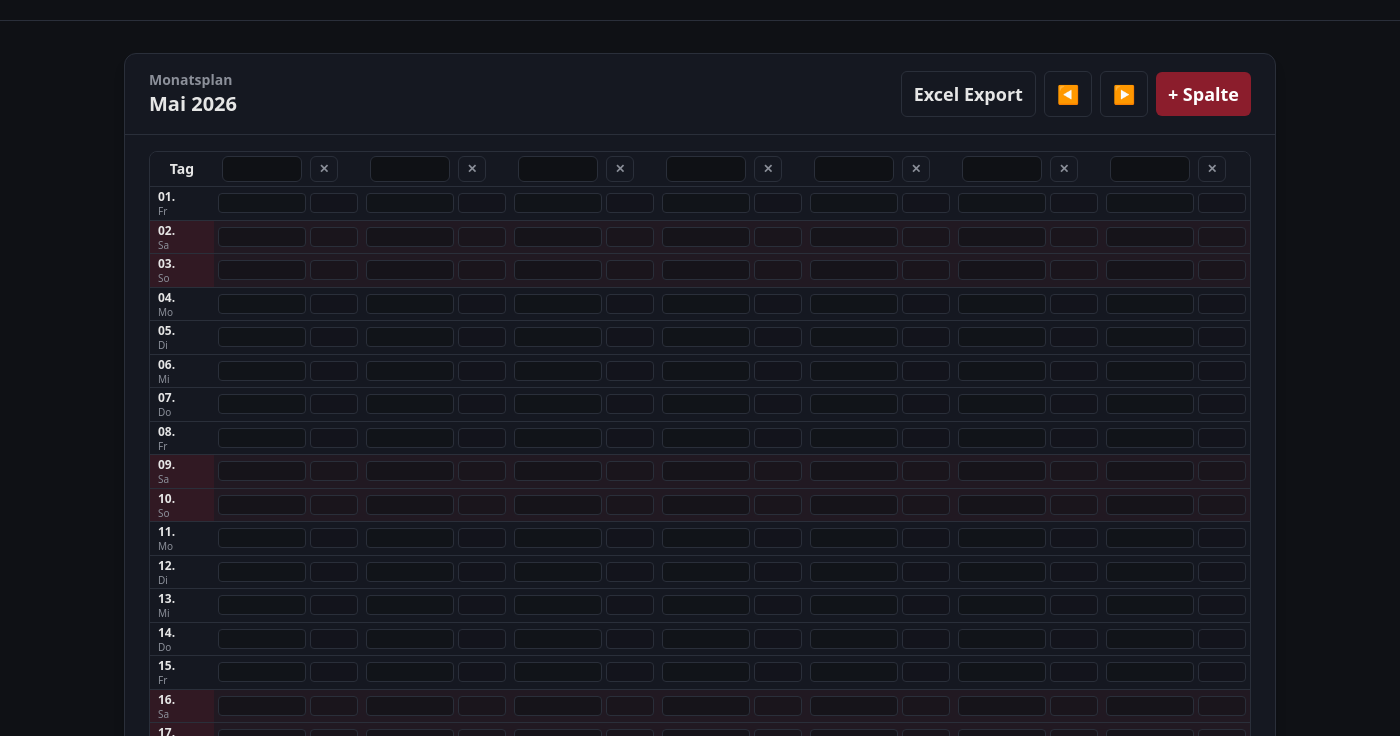
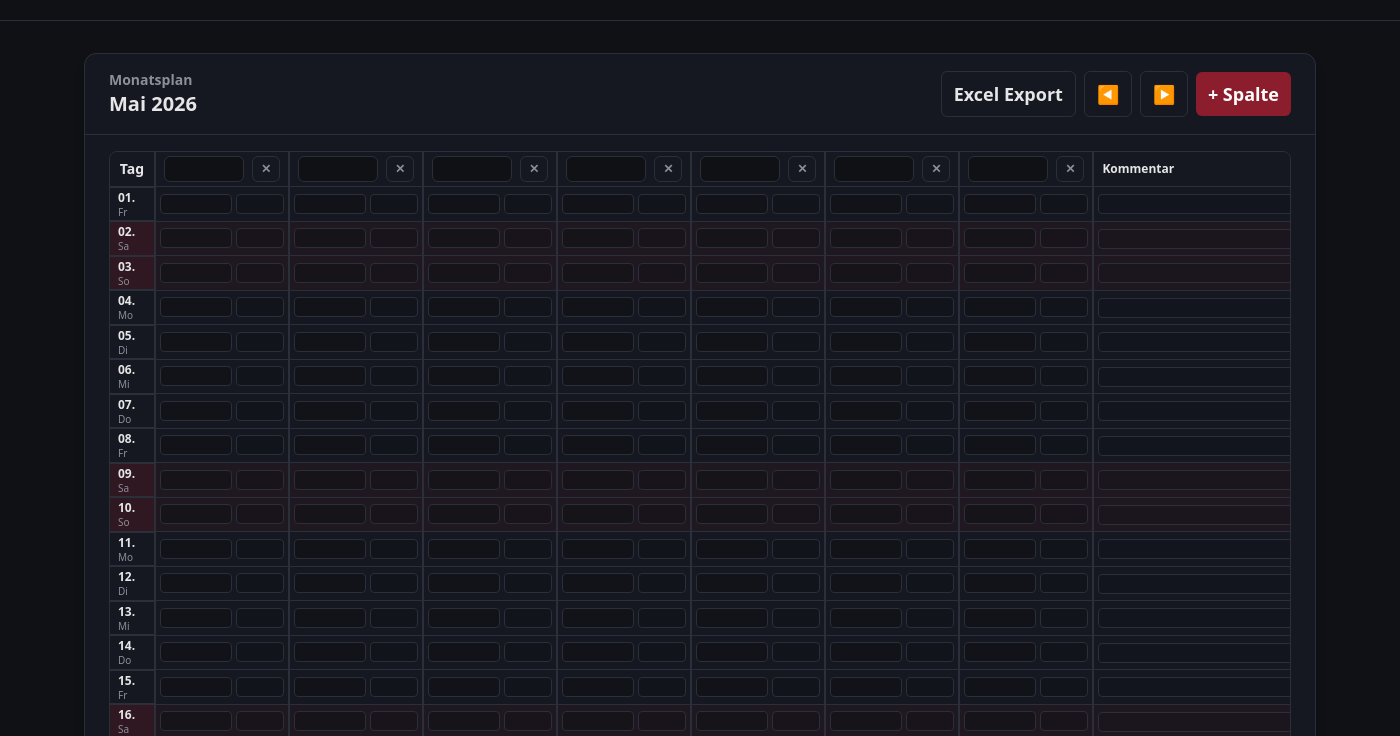
Before and after one commit to Aaronreitz/NOXUS-TEAMPLAN, an Electron app: page index.html in a window 1400 px wide. Shown: the part 64-800 px from the top of the page. Drawn offline with nearby package versions, Linux system fonts and the light colour scheme; files that its build step writes are made by us from their sources.

Commit message:
feat: Soll/RB export, X zählt als Tag, Dienstplan-Export, Kommentarspalte, Refactoring

```diff
--- a/electron/main.js
+++ b/electron/main.js
@@ -1,4 +1,4 @@
-const { app, BrowserWindow } = require('electron')
+const { app, BrowserWindow, globalShortcut } = require('electron')
 const path = require('path')
 
 function createWindow() {
@@ -13,6 +13,13 @@ function createWindow() {
   })
 
   win.loadFile(path.join(__dirname, '../index.html'))
+
+  win.webContents.on('before-input-event', (event, input) => {
+    if (!input.control) return
+    if (input.key === '=' || input.key === '+') { win.webContents.setZoomLevel(win.webContents.getZoomLevel() + 0.5); event.preventDefault() }
+    if (input.key === '-') { win.webContents.setZoomLevel(win.webContents.getZoomLevel() - 0.5); event.preventDefault() }
+    if (input.key === '0') { win.webContents.setZoomLevel(0); event.preventDefault() }
+  })
 }
 
 app.whenReady().then(createWindow)
--- a/index.html
+++ b/index.html
@@ -17,7 +17,7 @@
       <div class="row gap-y-6">
         <section class="col col-12">
           <div class="flex justify-center">
-            <div class="w-full max-w-6xl">
+            <div class="w-full max-w-[1600px]">
               <!-- Card: Plan -->
               <div class="card">
                 <div class="card-header flex items-center justify-between">
--- a/src/js/events.js
+++ b/src/js/events.js
@@ -16,16 +16,19 @@ export function wireEvents(dom) {
       ? e.target
       : e.target.closest("td")?.querySelector("input[data-code]") ?? e.target.closest("td")?.querySelector("input");
     if (!input) { _pendingFocus = null; return; }
-    const codeKey  = input.getAttribute("data-code");
-    const hoursKey = input.getAttribute("data-hours");
-    const sollKey  = input.getAttribute("data-soll");
+    const codeKey    = input.getAttribute("data-code");
+    const hoursKey   = input.getAttribute("data-hours");
+    const sollKey    = input.getAttribute("data-soll");
+    const commentKey = input.getAttribute("data-comment");
     _pendingFocus = codeKey
-      ? { attr: "data-code",  key: codeKey }
+      ? { attr: "data-code",    key: codeKey }
       : hoursKey
-        ? { attr: "data-hours", key: hoursKey }
+        ? { attr: "data-hours",  key: hoursKey }
         : sollKey
           ? { attr: "data-soll", key: sollKey }
-          : null;
+          : commentKey
+            ? { attr: "data-comment", key: commentKey }
+            : null;
   });
   dom.addColBtn.addEventListener("click", () => {
     appState.columns.push({ id: nextColumnId(), title: "Neu" });
@@ -140,6 +143,16 @@ export function wireEvents(dom) {
       if (newSoll === (col.soll ?? "")) return;
       col.soll = newSoll;
       saveState();
+      return;
+    }
+
+    const commentKey = t.getAttribute?.("data-comment");
+    if (commentKey) {
+      const newVal = t.value;
+      if (newVal === (appState.comments[commentKey] ?? "")) return;
+      if (newVal === "") delete appState.comments[commentKey];
+      else appState.comments[commentKey] = newVal;
+      saveState();
     }
   });
 }
--- a/src/js/exportExcel.js
+++ b/src/js/exportExcel.js
@@ -34,7 +34,7 @@ export function exportToExcel() {
       const cell = appState.cells?.[dk]?.[column.id];
       const code = effectiveCode(dk, column.id).trim();
 
-      if (code !== "") sumDaysByColumn[column.id] += 1;
+      if (code !== "" && !/^-+$/.test(code)) sumDaysByColumn[column.id] += 1;
 
       if (cell) {
         const hoursNumber = Number(String(cell.hours ?? "").replace(",", "."));
@@ -48,7 +48,7 @@ export function exportToExcel() {
       row.push(code);
     }
 
-    row.push(""); // Kommentar
+    row.push(appState.comments?.[dk] ?? ""); // Kommentar
     excelRows.push(row);
   }
 
--- a/src/js/state.js
+++ b/src/js/state.js
@@ -17,6 +17,7 @@ export const appState = {
     _saved?.columns ??
     Array.from({ length: 7 }, (_, i) => ({ id: `c${i + 1}`, title: "", soll: "" })),
   cells: _saved?.cells ?? {},
+  comments: _saved?.comments ?? {},
 };
 
 export function saveState() {
@@ -27,6 +28,7 @@ export function saveState() {
       month0: appState.month0,
       columns: appState.columns,
       cells: appState.cells,
+      comments: appState.comments,
     }),
   );
 }
--- a/src/js/tableRender.js
+++ b/src/js/tableRender.js
@@ -27,11 +27,11 @@ export function renderPlanTable(dom) {
   const thead = `
     <thead>
       <tr>
-        <th class="sticky top-0 left-0 z-30 bg-noxus-panel border-b border-noxus-steel px-2 py-1 w-16">Tag</th>
+        <th class="sticky top-0 left-0 z-30 bg-noxus-panel border-b-2 border-noxus-steel px-2 py-1 w-16">Tag</th>
         ${appState.columns
           .map(
             (c) => `
-          <th class="sticky top-0 z-20 bg-noxus-panel border-b border-noxus-steel px-2 py-1 whitespace-nowrap">
+          <th class="sticky top-0 z-20 bg-noxus-panel border-b border-l-2 border-noxus-steel px-2 py-1 whitespace-nowrap">
             <div class="flex items-center gap-2">
               <input class="w-20 bg-noxus-bg border border-noxus-steel rounded-md px-2 py-1 text-xs"
                      value="${escapeHtml(c.title)}" data-coltitle="${c.id}" />
@@ -42,6 +42,7 @@ export function renderPlanTable(dom) {
         `,
           )
           .join("")}
+        <th class="sticky top-0 z-20 bg-noxus-panel border-b border-l-2 border-noxus-steel px-2 py-1 text-left text-xs font-bold" style="width:350px; min-width:350px;">Kommentar</th>
       </tr>
     </thead>
   `;
@@ -58,7 +59,7 @@ export function renderPlanTable(dom) {
 
     body += `<tr class="${rowClass}">`;
     body += `
-      <td class="sticky left-0 z-10 ${leftBg} border-b border-noxus-steel px-2 py-0.5 leading-tight">
+      <td class="sticky left-0 z-10 ${leftBg} border-b-2 border-noxus-steel px-2 py-0.5 leading-tight">
         <div class="text-xs font-semibold">${pad2(d)}.</div>
         <div class="text-[10px] text-muted">${wk}</div>
       </td>
@@ -70,7 +71,7 @@ export function renderPlanTable(dom) {
       const effCode = effectiveCode(dk, col.id);
       const hoursVal = (cell.hours ?? "") === 0 ? "0" : (cell.hours ?? "");
 
-      if (effCode !== "") sumDays[col.id] += 1;
+      if (effCode !== "" && !/^-+$/.test(effCode.trim())) sumDays[col.id] += 1;
 
       const hoursNum = Number(String(cell.hours ?? "").replace(",", "."));
       if (!Number.isNaN(hoursNum) && hoursNum > 0) sumHours[col.id] += hoursNum;
@@ -78,41 +79,54 @@ export function renderPlanTable(dom) {
       if (codeVal.trim().toUpperCase() === "N") sumNight[col.id] += 1;
 
       body += `
-        <td class="border-b border-noxus-steel px-1 py-0.5">
+        <td class="border-b border-l-2 border-noxus-steel px-1 py-0.5">
           <div class="grid grid-cols-[1fr_auto] items-center gap-1">
-            <input class="w-full h-5 rounded border border-noxus-steel bg-noxus-bg/60 px-1.5 text-xs leading-none"
+            <input class="w-full h-5 rounded border border-noxus-steel bg-noxus-bg/60 px-1.5 text-xs leading-none focus:outline-none focus:border-noxus-red focus:ring-1 focus:ring-noxus-red"
                    value="${escapeHtml(codeVal)}" placeholder="${escapeHtml(effCode)}" data-code="${dk}|${col.id}" />
-            <input class="w-12 h-5 rounded border border-noxus-steel bg-noxus-bg/40 px-1 text-[10px] leading-none text-right tabular-nums"
+            <input class="w-12 h-5 rounded border border-noxus-steel bg-noxus-bg/40 px-1 text-[10px] leading-none text-right tabular-nums focus:outline-none focus:border-noxus-red focus:ring-1 focus:ring-noxus-red"
                    value="${escapeHtml(String(hoursVal))}" data-hours="${dk}|${col.id}" inputmode="decimal" />
           </div>
         </td>
       `;
     }
 
+    const commentVal = appState.comments?.[dk] ?? "";
+    body += `
+      <td class="border-b border-l-2 border-noxus-steel px-1 py-0.5" style="width:350px; min-width:350px;">
+        <input class="w-full h-5 rounded border border-noxus-steel bg-noxus-bg/30 px-1.5 text-xs leading-none focus:outline-none focus:border-noxus-red focus:ring-1 focus:ring-noxus-red"
+               value="${escapeHtml(commentVal)}" data-comment="${dk}" />
+      </td>
+    `;
     body += `</tr>`;
   }
 
   const footerRow = (label, cells) => `
     <tr>
-      <th class="sticky left-0 bg-noxus-panel border-t border-noxus-steel px-2 py-1 text-xs">${label}</th>
+      <th class="sticky left-0 bg-noxus-panel border-t-2 border-noxus-steel px-2 py-1 text-xs">${label}</th>
       ${cells}
     </tr>
   `;
 
   const cell = (content) =>
-    `<td class="bg-noxus-panel border-t border-noxus-steel px-2 py-1 text-right font-semibold text-xs tabular-nums">${content}</td>`;
+    `<td class="bg-noxus-panel border-t border-l-2 border-noxus-steel px-2 py-1 text-right font-semibold text-xs tabular-nums">${content}</td>`;
+  const commentCell = (key) => `
+    <td class="bg-noxus-panel border-t border-l-2 border-noxus-steel px-1 py-0.5" style="width:350px; min-width:350px;">
+      <input class="w-full h-5 rounded border border-noxus-steel bg-noxus-bg/30 px-1.5 text-xs leading-none focus:outline-none focus:border-noxus-red focus:ring-1 focus:ring-noxus-red"
+             value="${escapeHtml(appState.comments?.[key] ?? "")}" data-comment="${key}" />
+    </td>`;
 
   const tfoot = `
     <tfoot>
       ${footerRow("Soll", appState.columns.map((c) => `
-        <td class="bg-noxus-panel border-t border-noxus-steel px-1 py-0.5">
-          <input class="w-full h-5 rounded border border-noxus-steel bg-noxus-bg/40 px-1 text-xs text-right tabular-nums"
+        <td class="bg-noxus-panel border-t border-l-2 border-noxus-steel px-1 py-0.5">
+          <input class="w-full h-5 rounded border border-noxus-steel bg-noxus-bg/40 px-1 text-xs text-right tabular-nums focus:outline-none focus:border-noxus-red focus:ring-1 focus:ring-noxus-red"
                  value="${escapeHtml(String(c.soll ?? ""))}" data-soll="${c.id}" inputmode="decimal" />
         </td>
-      `).join(""))}
-      ${footerRow("Ist",  appState.columns.map((c) => cell(sumHours[c.id].toFixed(2))).join(""))}
-      ${footerRow("NB's", appState.columns.map((c) => cell(sumNight[c.id])).join(""))}
-      ${footerRow("Tage", appState.columns.map((c) => cell(sumDays[c.id])).join(""))}
+      `).join("") + commentCell("_soll"))}
+      ${footerRow("Ist",  appState.columns.map((c) => cell(sumHours[c.id].toFixed(2))).join("") + commentCell("_ist"))}
+      ${footerRow("NB's", appState.columns.map((c) => cell(sumNight[c.id])).join("") + commentCell("_nbs"))}
+      ${footerRow("Tage", appState.columns.map((c) => cell(sumDays[c.id])).join("") + commentCell("_tage"))}
+
     </tfoot>
   `;
 
```
